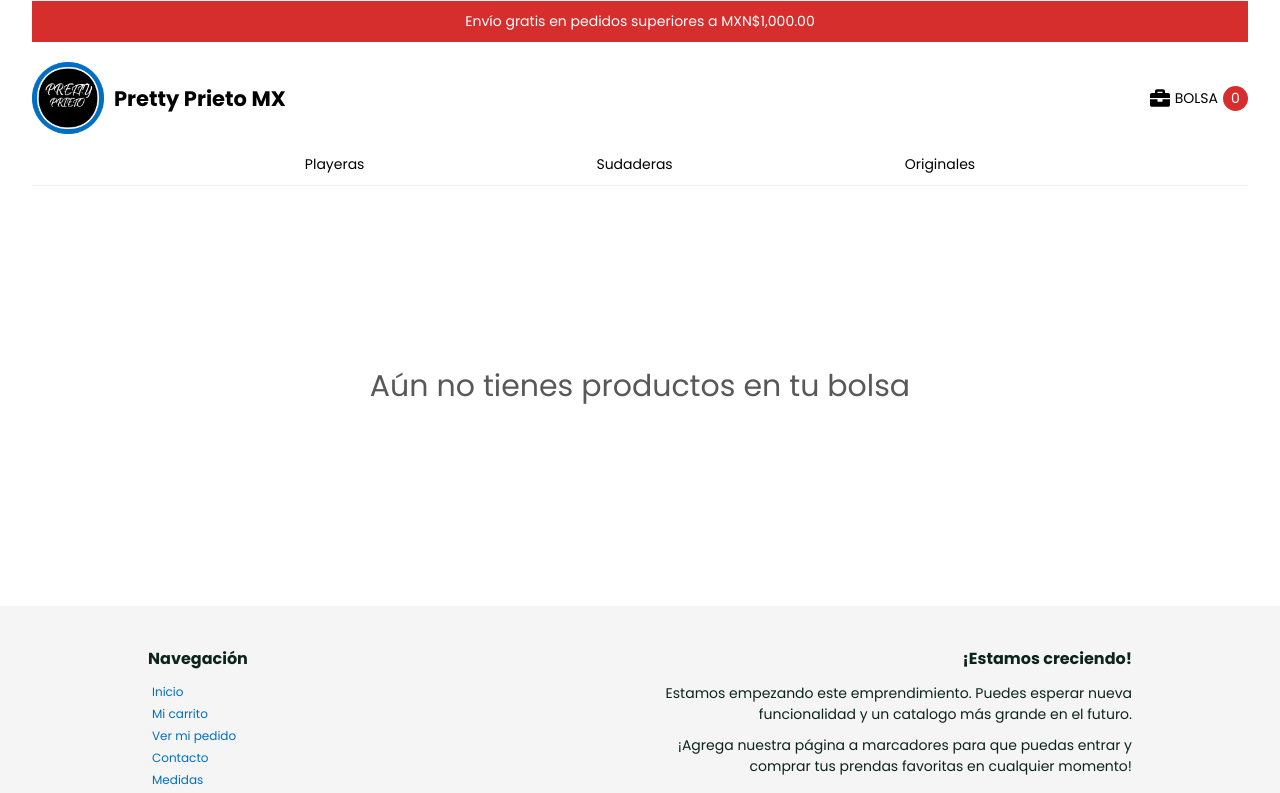
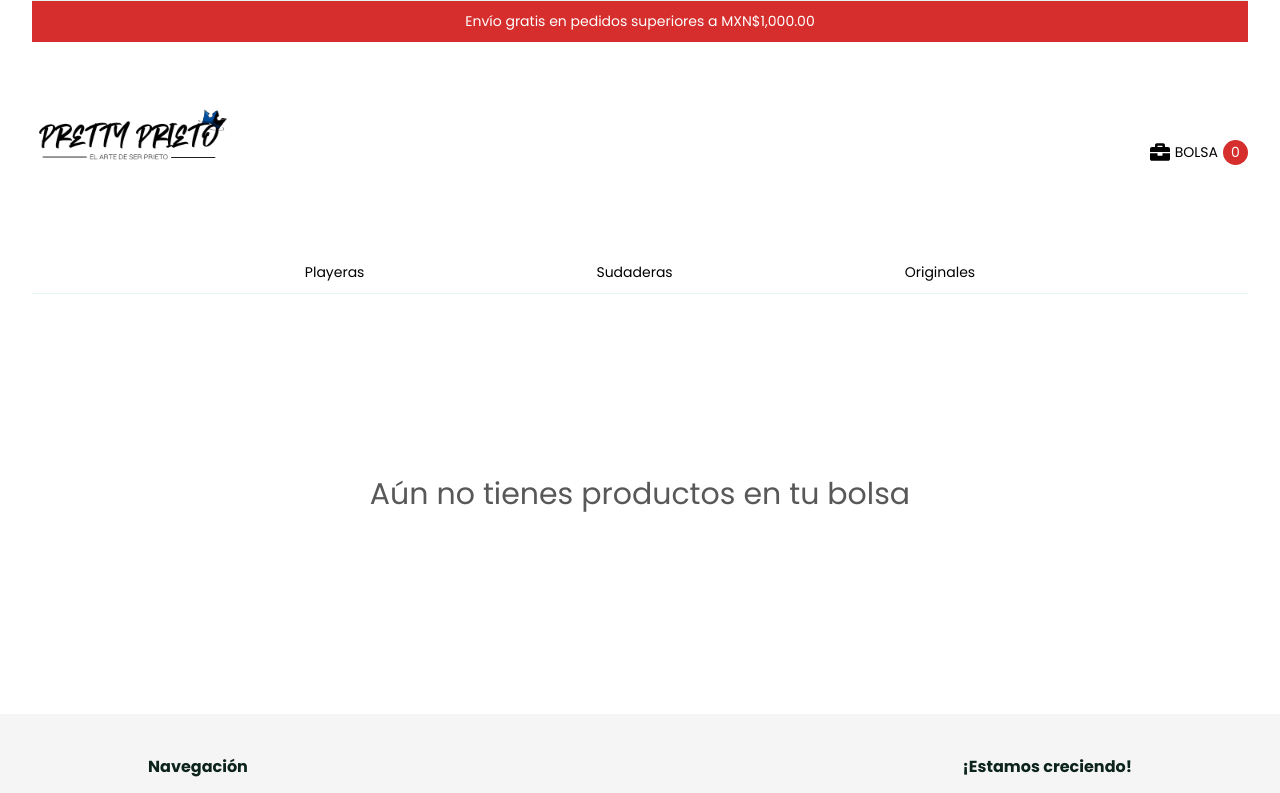
Before and after one commit to RickSandov/shop, a Next.js app: page /carrito in a window 1280 px wide. Shown: the top 793 px of the page. Built offline with nearby package versions, Linux system fonts and the light colour scheme.

Commit message:
Navbar Updated

```diff
--- a/components/Navbar.js
+++ b/components/Navbar.js
@@ -16,8 +16,8 @@ export default function Navbar({ categories = ['Playeras', 'Sudaderas', 'Origina
 
                     <Link href={'/'} >
                         <a className='logo' >
-                            <Image src="/img/logo1.png" alt="Vercel Logo" width={72} height={72} priority />
-                            <h1>Pretty Prieto MX</h1>
+                            <Image src="/img/logotry1.png" alt="Vercel Logo" width={200} height={180} priority />
+                            {/* <h1>Pretty Prieto MX</h1> */}
                         </a>
                     </Link>
 
```
Also changed, not shown: public/img/logotry1.png (added).
